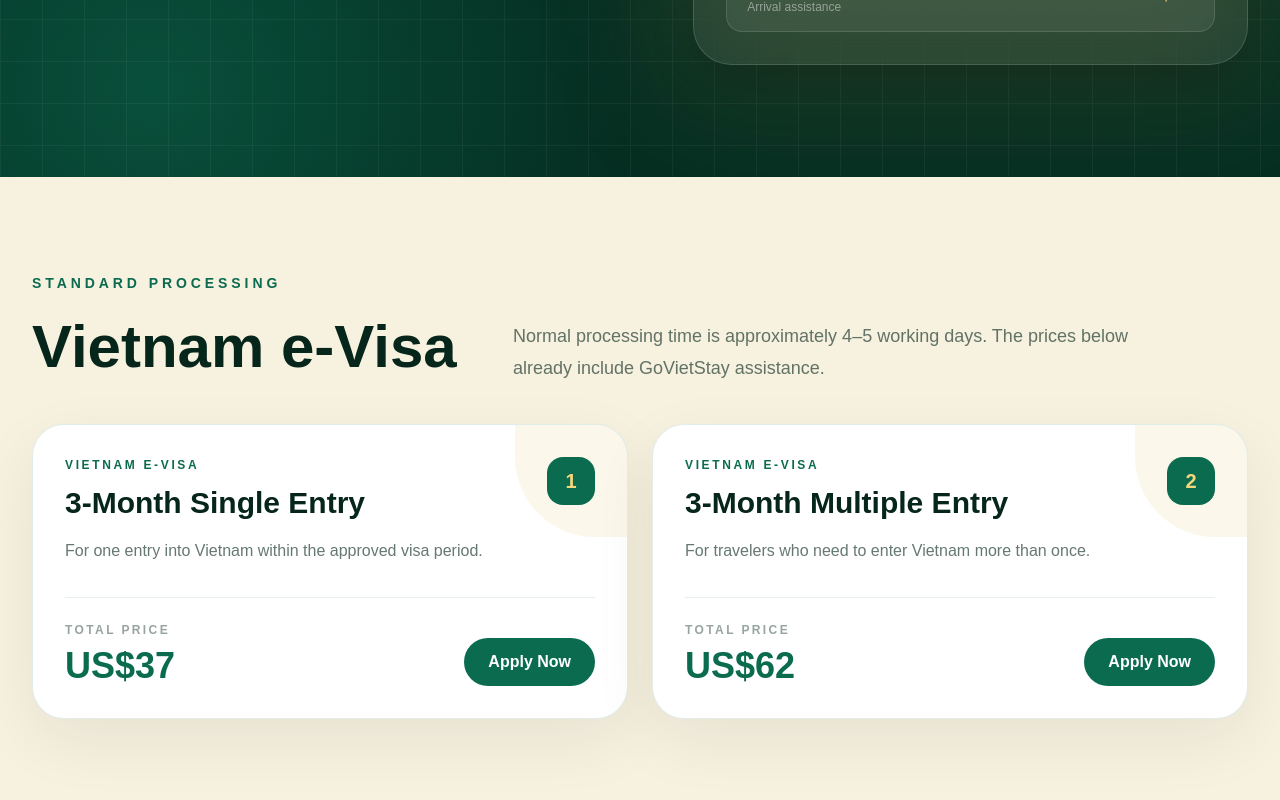
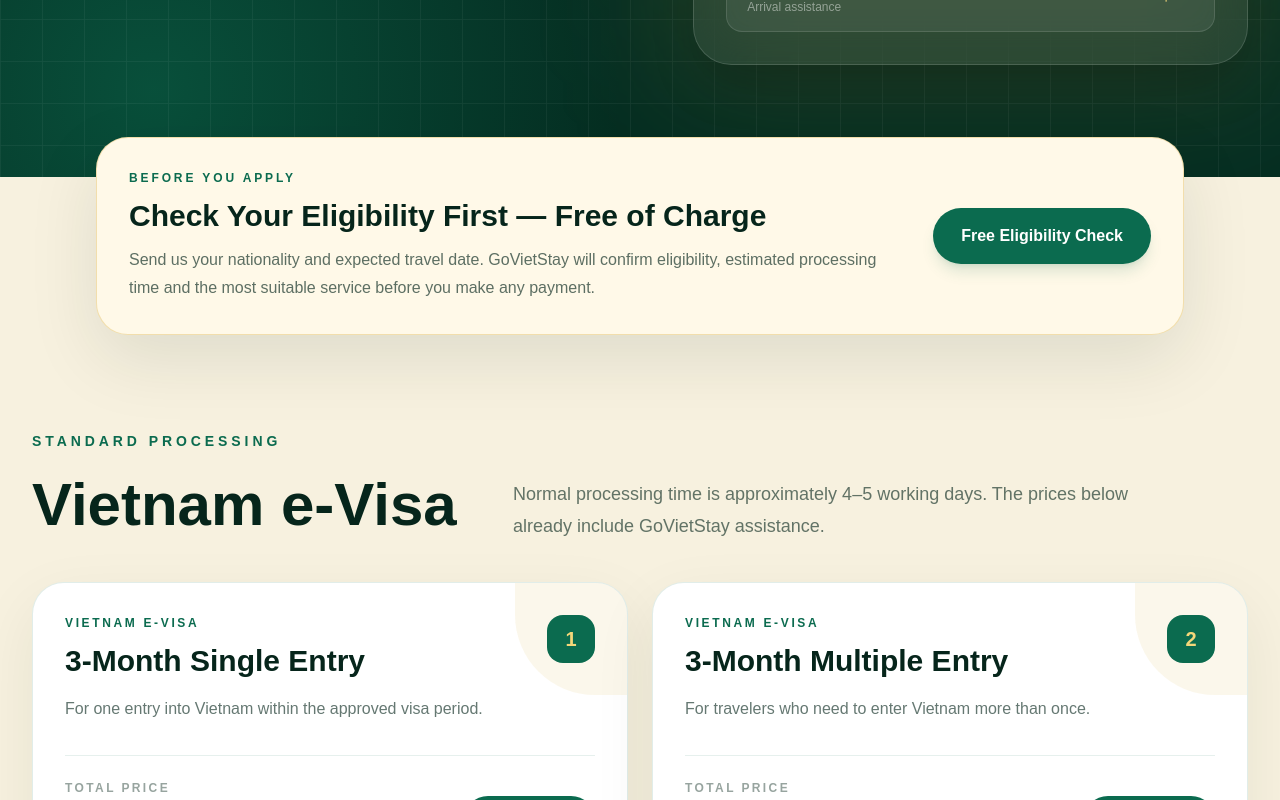
Before and after one commit to govietstay-art/govietstay-main-website, a Next.js app: page /visa in a window 1280 px wide. Shown: the part 800-1600 px from the top of the page. Built offline with nearby package versions, Linux system fonts and the light colour scheme.

Commit message:
Update tours

```diff
--- a/app/visa/page.tsx
+++ b/app/visa/page.tsx
@@ -188,6 +188,32 @@ export default function VisaPage() {
         </div>
       </section>
 
+
+      <section className="relative z-10 mx-auto -mt-7 max-w-6xl px-5 md:-mt-10 md:px-8">
+        <div className="grid gap-6 rounded-[2rem] border border-[#d9ad3d]/35 bg-[#fff9e8] p-6 shadow-[0_24px_70px_rgba(6,37,27,0.10)] md:grid-cols-[1fr_auto] md:items-center md:p-8">
+          <div>
+            <p className="text-xs font-black uppercase tracking-[0.24em] text-[#0b6b4f]">
+              Before You Apply
+            </p>
+            <h2 className="mt-3 text-2xl font-black text-[#06251b] md:text-3xl">
+              Check Your Eligibility First — Free of Charge
+            </h2>
+            <p className="mt-3 max-w-3xl leading-7 text-[#06251b]/65">
+              Send us your nationality and expected travel date. GoVietStay will confirm eligibility,
+              estimated processing time and the most suitable service before you make any payment.
+            </p>
+          </div>
+          <a
+            href={WA_GENERAL}
+            target="_blank"
+            rel="noreferrer"
+            className="rounded-full bg-[#0b6b4f] px-7 py-4 text-center font-black text-white shadow-lg shadow-[#0b6b4f]/15 transition hover:-translate-y-0.5 hover:bg-[#06432f]"
+          >
+            Free Eligibility Check
+          </a>
+        </div>
+      </section>
+
       <section id="prices" className="relative mx-auto max-w-7xl px-5 py-20 md:px-8 md:py-24">
         <div className="grid gap-10 lg:grid-cols-[.75fr_1.25fr] lg:items-end">
           <div>
@@ -292,15 +318,65 @@ export default function VisaPage() {
           </div>
 
           <div className="rounded-[2rem] bg-[#06251b] p-7 text-white shadow-sm md:p-9">
-            <p className="text-sm font-black uppercase tracking-[0.25em] text-[#f4d77a]">Important Information</p>
-            <h2 className="mt-4 text-3xl font-black md:text-4xl">Before You Apply</h2>
-            <ul className="mt-7 space-y-4 text-white/68">
-              <li>✓ Approval is decided by the competent Vietnamese authority.</li>
-              <li>✓ Processing estimates are based on working days and valid application details.</li>
-              <li>✓ Some Middle Eastern and African nationalities may not be accepted by the current processing partner.</li>
-              <li>✓ South Africa, Algeria, Tunisia and Morocco can be checked individually.</li>
-              <li>✓ Contact GoVietStay before payment for final eligibility and timing confirmation.</li>
-            </ul>
+            <p className="text-sm font-black uppercase tracking-[0.25em] text-[#f4d77a]">Important Information & Terms</p>
+            <h2 className="mt-4 text-3xl font-black md:text-4xl">Please Read Before Payment</h2>
+
+            <div className="mt-7 space-y-5 text-white/72">
+              <div>
+                <h3 className="font-black text-white">Processing Time</h3>
+                <p className="mt-1 leading-6">
+                  Standard e-Visa processing is approximately 4–5 working days. Urgent processing follows
+                  the selected service and official working hours. All timeframes are estimates and may change.
+                </p>
+              </div>
+
+              <div>
+                <h3 className="font-black text-white">Visa Approval</h3>
+                <p className="mt-1 leading-6">
+                  GoVietStay provides application assistance only. Final approval, refusal or additional
+                  document requests are decided solely by the competent Vietnamese authority.
+                </p>
+              </div>
+
+              <div>
+                <h3 className="font-black text-white">Applicant Information</h3>
+                <p className="mt-1 leading-6">
+                  Applicants are responsible for providing complete and accurate passport and travel details.
+                  Incorrect or incomplete information may cause delays, extra charges or rejection.
+                </p>
+              </div>
+
+              <div>
+                <h3 className="font-black text-white">Nationality Eligibility</h3>
+                <p className="mt-1 leading-6">
+                  Eligibility varies by nationality. Some Middle Eastern and African nationalities may not be
+                  accepted by the current processing partner. South Africa, Algeria, Tunisia and Morocco can be
+                  checked individually.
+                </p>
+              </div>
+
+              <div>
+                <h3 className="font-black text-white">Fees & Refunds</h3>
+                <p className="mt-1 leading-6">
+                  Displayed prices include GoVietStay service and support fees unless otherwise stated.
+                  Government fees and completed processing services are generally non-refundable once submitted.
+                </p>
+              </div>
+
+              <div>
+                <h3 className="font-black text-white">Policy Changes</h3>
+                <p className="mt-1 leading-6">
+                  Visa rules, fees and processing requirements may change without prior notice. GoVietStay will
+                  apply the latest available requirements when checking your case.
+                </p>
+              </div>
+            </div>
+
+            <div className="mt-7 rounded-2xl border border-[#f4d77a]/25 bg-white/5 p-4">
+              <p className="font-bold text-[#f4d77a]">
+                Please contact GoVietStay before payment for a free eligibility and timing check.
+              </p>
+            </div>
           </div>
         </div>
       </section>
```
